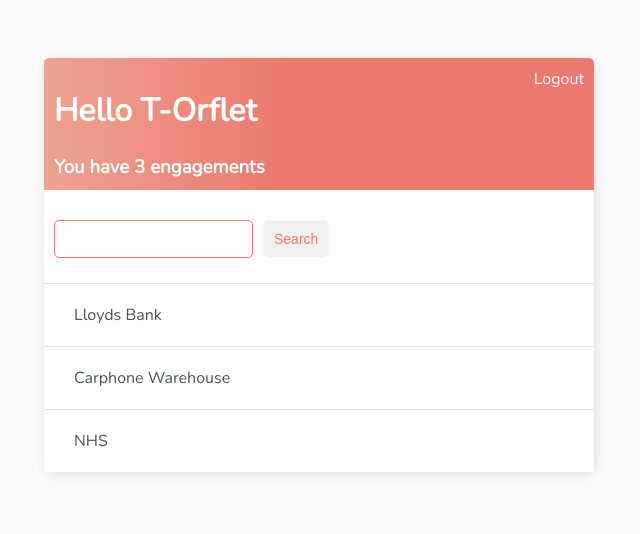
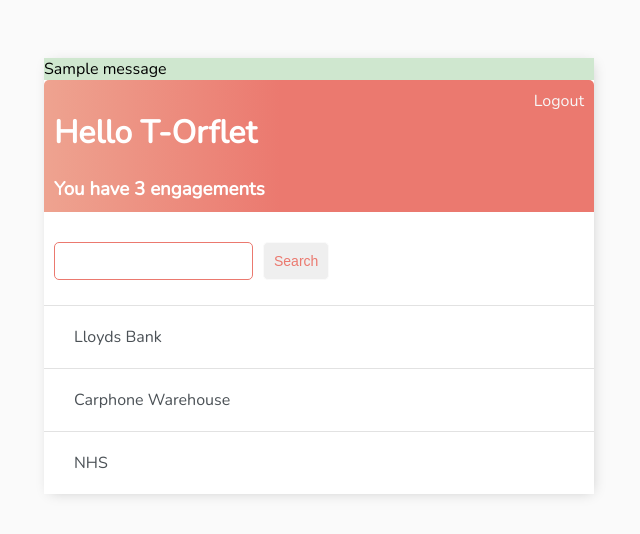
Before and after one commit to OrlaFD/engagement_tracker, a Django app: page / in a window 1280 px wide. Shown: the top 534 px of the page, without its empty margins (321-961 px from the left). Run offline with Django 4.2, Linux system fonts and the light colour scheme; a user stored in the database is signed in; data comes from the database, SQL or seed files in the repository; both versions use the stored data as it was after the commit; one stand-in notice (Sample message) is shown.

Commit message:
added success message

```diff
--- a/base/templates/base/engagement_list.html
+++ b/base/templates/base/engagement_list.html
@@ -1,5 +1,13 @@
 {% extends 'base/main.html' %}
 {% block content %}
+
+<div class="message">
+    {% if messages %}
+            {% for message in messages %}
+                {{ message }}
+            {% endfor %}
+    {% endif %}
+</div>
 
 <div class="header-bar">
     <div>
--- a/base/templates/base/main.html
+++ b/base/templates/base/main.html
@@ -13,6 +13,7 @@
         <link href="https://fonts.googleapis.com/css2?family=Nunito:wght@200&display=swap" rel="stylesheet">
 
         <style>
+
             body{
                 background-color: #FAFAFA;
                 font-family: 'Nunito', sans-serif;
@@ -30,6 +31,12 @@
                 -webkit-box-shadow: 2px 2px 13px -4px rgba(0, 0, 0, 0.21);
                 box-shadow: 2px 2px 13px -4px rgba(0, 0, 0, 0.21);
             }
+
+            .message {
+                background-color: rgba(0, 128, 0, 0.188);
+
+            }
+
 
             .header-bar{
                 display: flex;
--- a/base/views.py
+++ b/base/views.py
@@ -19,6 +19,7 @@ from django.views.generic.list import ListView
 from django.views.generic.detail import DetailView
 from django.views.generic.edit import CreateView, UpdateView, DeleteView, FormView
 from django.urls import reverse_lazy
+from django.contrib.messages.views import SuccessMessageMixin
 
 from django.contrib.auth.views import LoginView
 from django.contrib.auth.mixins import LoginRequiredMixin #restricts access from unauthenticated users
@@ -114,11 +115,13 @@ class TaskDetail(LoginRequiredMixin, DetailView):
     template_name = 'base/task.html'
 
 #Create View for Task
-class TaskCreate(LoginRequiredMixin, CreateView):
+class TaskCreate(SuccessMessageMixin, LoginRequiredMixin, CreateView):
     model = Task
     fields = ['title', 'description', 'engagement', 'complete']
+
+    #Redirects to engagements page once form is submitted
     success_url = reverse_lazy('engagements')
-    #Redirects to engagements page once form is submitted
+    success_message = "Task created successfully"
 
     def form_valid(self, form):
         form.instance.user = self.request.user
```
Also changed, not shown: db.sqlite3.
